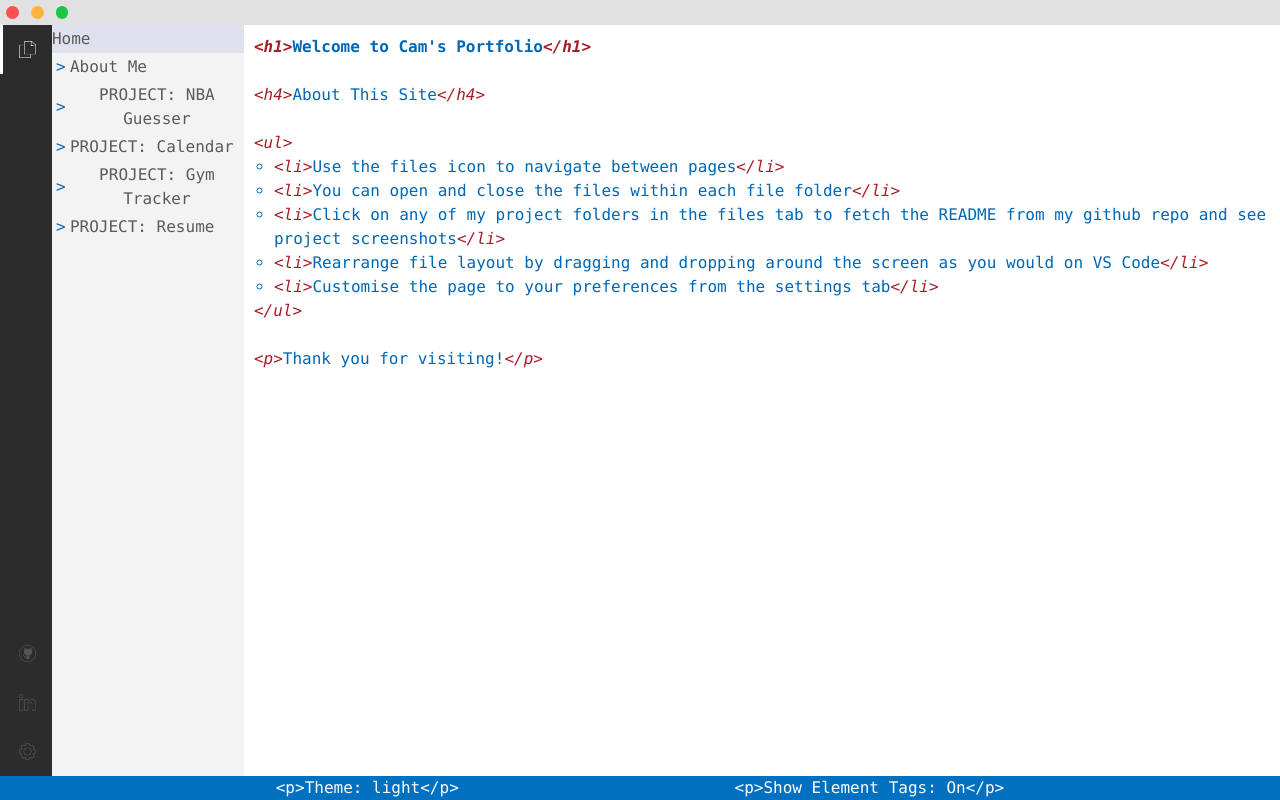
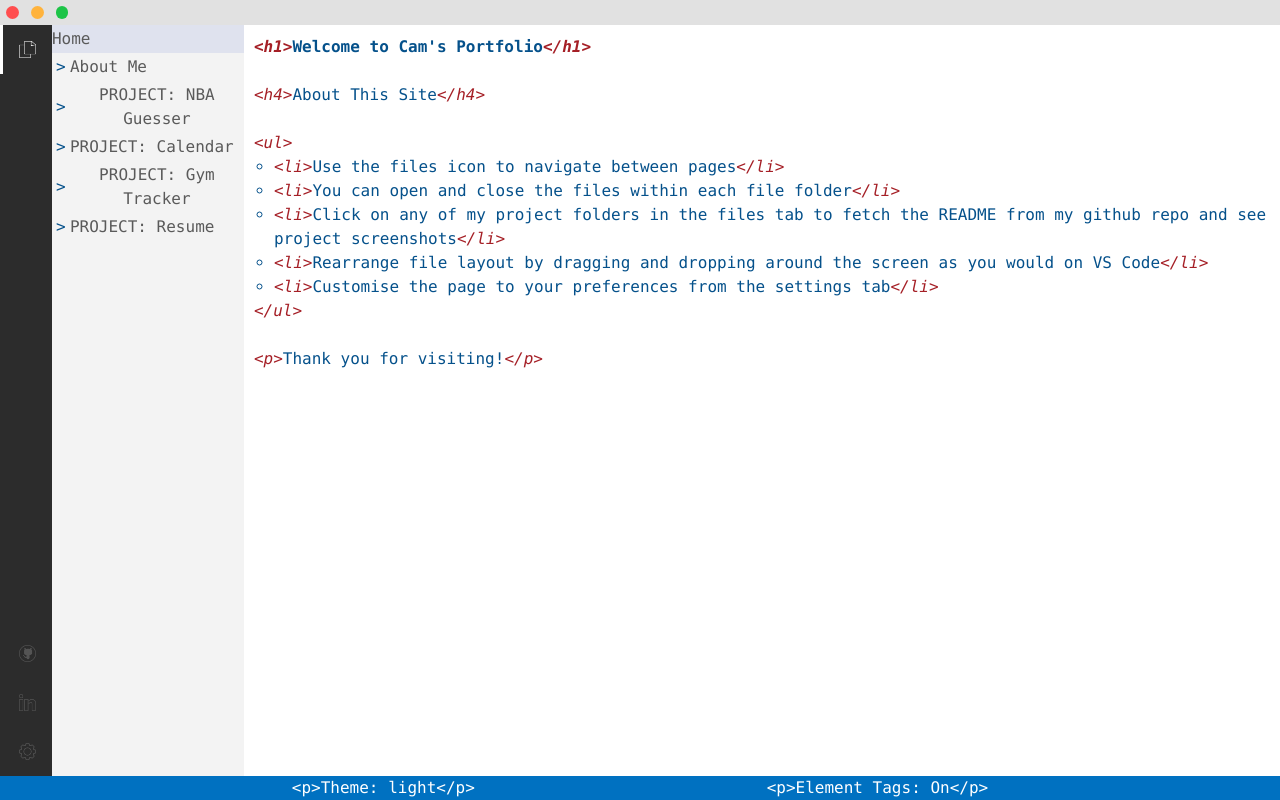
Before and after one commit to cammando016/2026-portfolio, a Next.js app in the folder 2026-portfolio/: page / in a window 1280 px wide. Built offline with nearby package versions, Linux system fonts and the light colour scheme.

Commit message:
Minor layout adjustment to footer

```diff
--- a/2026-portfolio/app/globals.css
+++ b/2026-portfolio/app/globals.css
@@ -51,7 +51,7 @@ html {
   --dotActiveBackground: #0071c1;
   --fileTabText: black;
   --defaultBackground: white;
-  --defaultText: #0067B5;
+  --defaultText: #05518b;
   --tagText: #A51F26;
 }
 
--- a/2026-portfolio/components/Footer.tsx
+++ b/2026-portfolio/components/Footer.tsx
@@ -17,7 +17,7 @@ export default function Footer() {
 
             <p>
                 {showTags && <span>{`<p>`}</span>}
-                {`Show Element Tags: ${showTags ? 'On' : 'Off'}`}
+                {`Element Tags: ${showTags ? 'On' : 'Off'}`}
                 {showTags && <span>{`</p>`}</span>}
             </p>
         </div>
```
